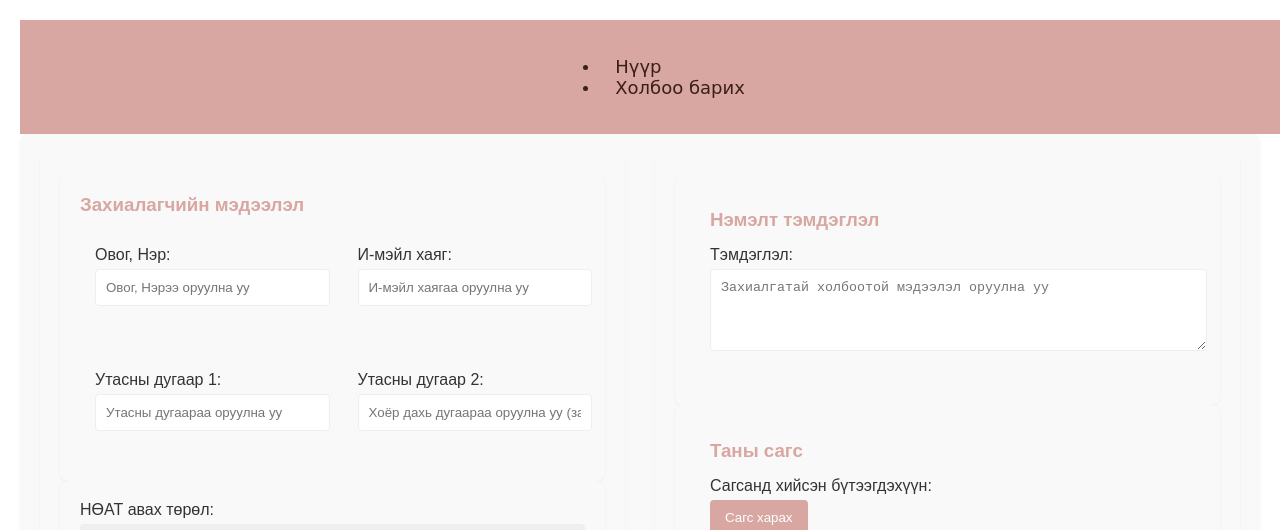
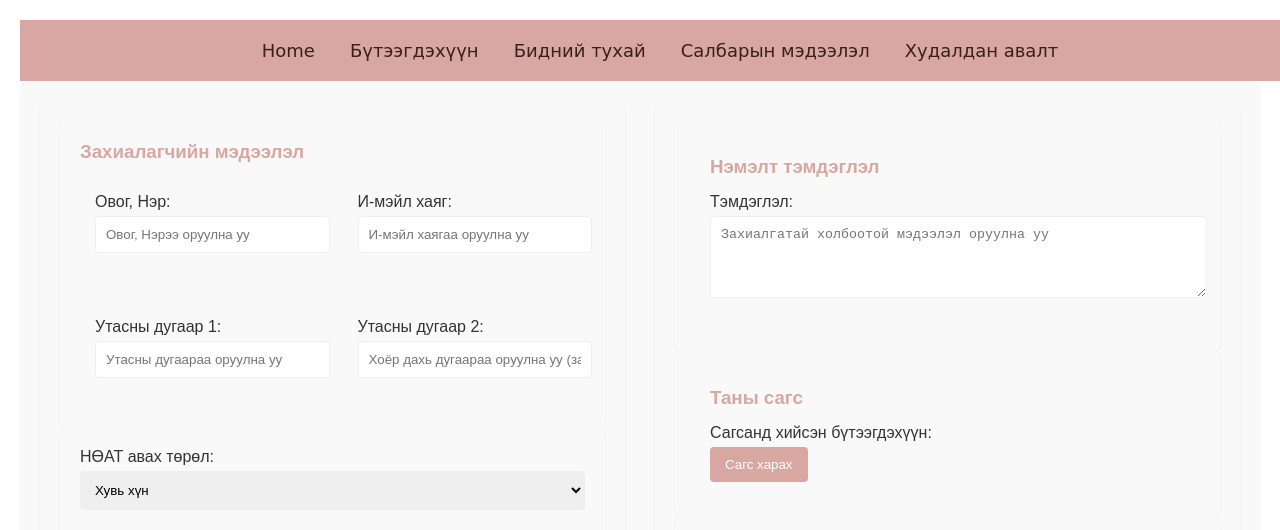
Before and after one commit to Daribazar/webproject-, a plain HTML site: page zahialga.html in a window 1280 px wide. Shown: the top 530 px of the page. Drawn offline with Linux system fonts and the light colour scheme.

Commit message:
Update zahialga.html
zasloo

```diff
--- a/zahialga.html
+++ b/zahialga.html
@@ -34,12 +34,13 @@
 <body>
   <header>
     <nav>
-      <ul>
-          <li><a href="home.html">Нүүр</a></li>
-          <li><a href="sanalhuselt.html">Холбоо барих</a></li>
-      </ul>
+        <a href="home.html">Home</a>
+        <a href="bvteegdehvvn.html">Бүтээгдэхүүн</a>
+        <a href="#">Бидний тухай</a>
+        <a href="salbar.html">Салбарын мэдээлэл</a>
+        <a href="#">Худалдан авалт</a>
     </nav>
-  </header>
+</header>
   <section class="main-container">
 
     <!-- Зүүн багана -->
```
